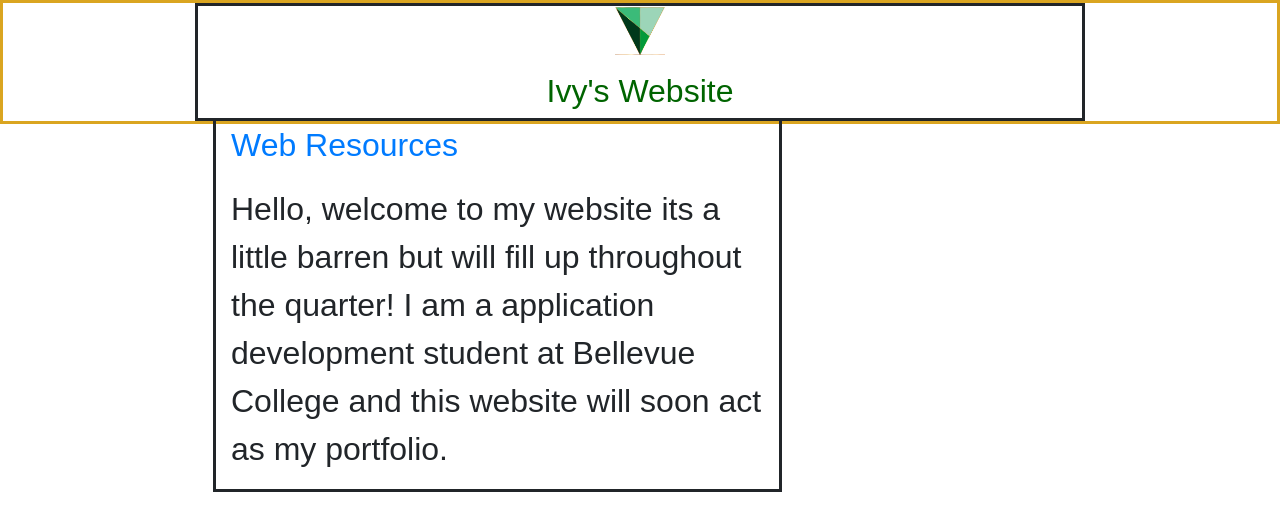
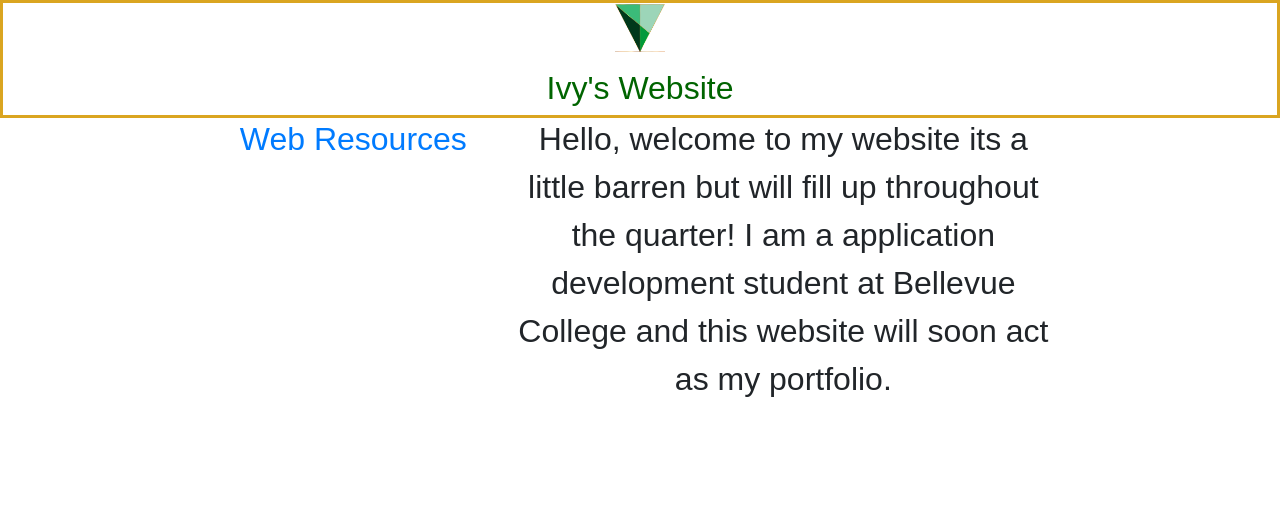
Before and after one commit to ivytran/webroot, a plain HTML site: page index.html in a window 1280 px wide. Drawn offline with nearby package versions, Linux system fonts and the light colour scheme.

Commit message:
Week 2 Assignments

```diff
--- a/css/style.css
+++ b/css/style.css
@@ -50,6 +50,7 @@ h1 {
 .col-sm-4{
 	width: 100%;
 	float: left;
+	text-align: center;
 }
 .col-sm-5{
 	width: 75%;
@@ -68,6 +69,7 @@ h1 {
 	float: left;
 }
 .col-sm-8{
-	width: 75%;
+	width: 200%;
 	float: left;
+	text-align: center;
 }
--- a/index.html
+++ b/index.html
@@ -16,13 +16,14 @@
     <title>Ivy Tran</title>
 </head>
 <body>
-    <div class="container-fluid"style = "border: solid;">
+    <div class="container-fluid">
         <p><img src="img/logo.png" alt="Logo" width="50" height="50" class="centerimg"></p>
         <h1>Ivy's Website</h1>
 
-        <div class="col-sm-8" style = "border: solid;">
+        <div class="col-sm-4">
             <p><a href="html/webresources.html">Web Resources</a></p>
-
+        </div>
+        <div class="col-sm-8">
             <p>Hello, welcome to my website its a little barren but will fill up throughout the quarter! I am a application development student at Bellevue College and this website will soon act as my portfolio.</p>
 
         </div>
```
Also changed, not shown: html/webresources.html (+8 -4 lines).
